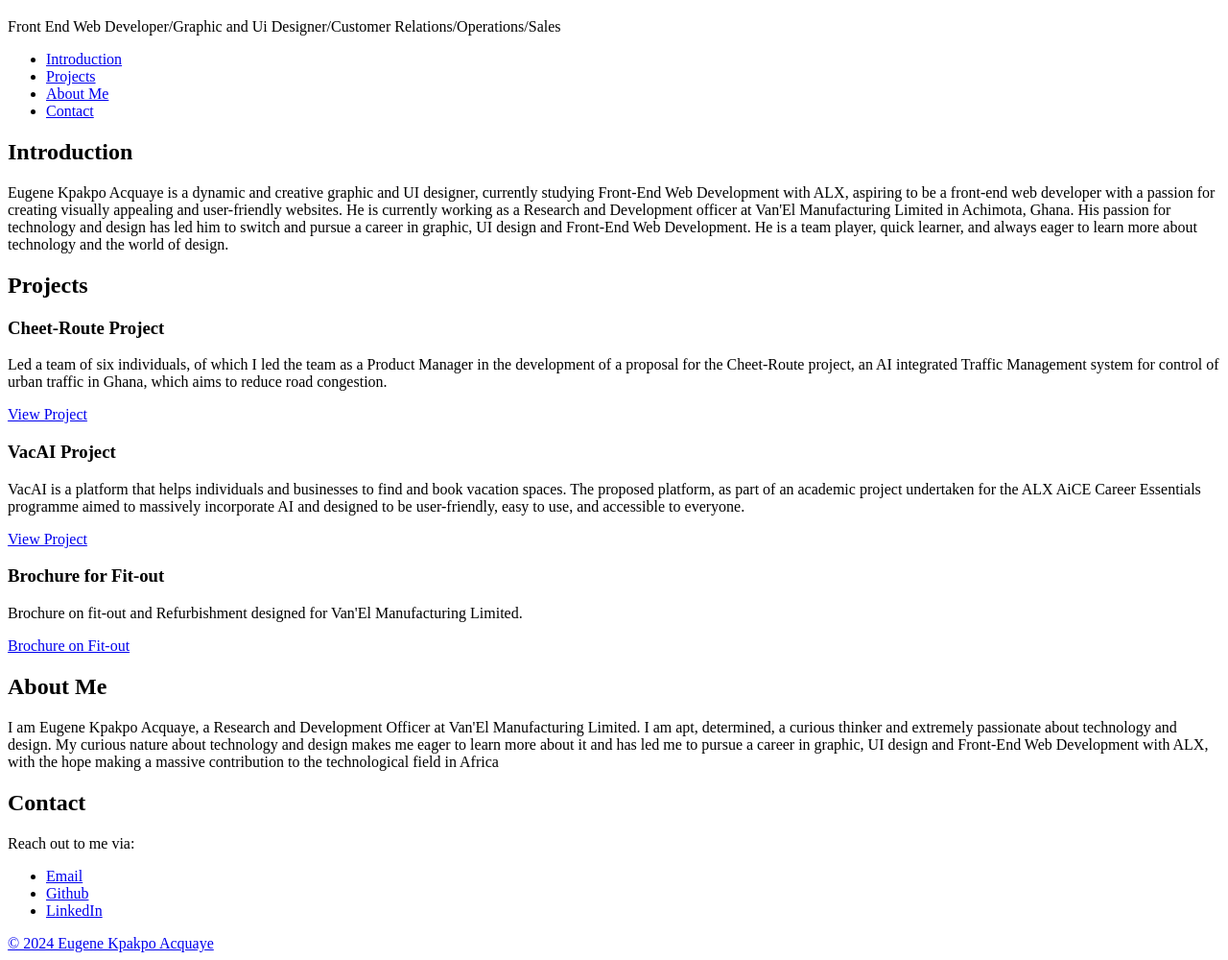
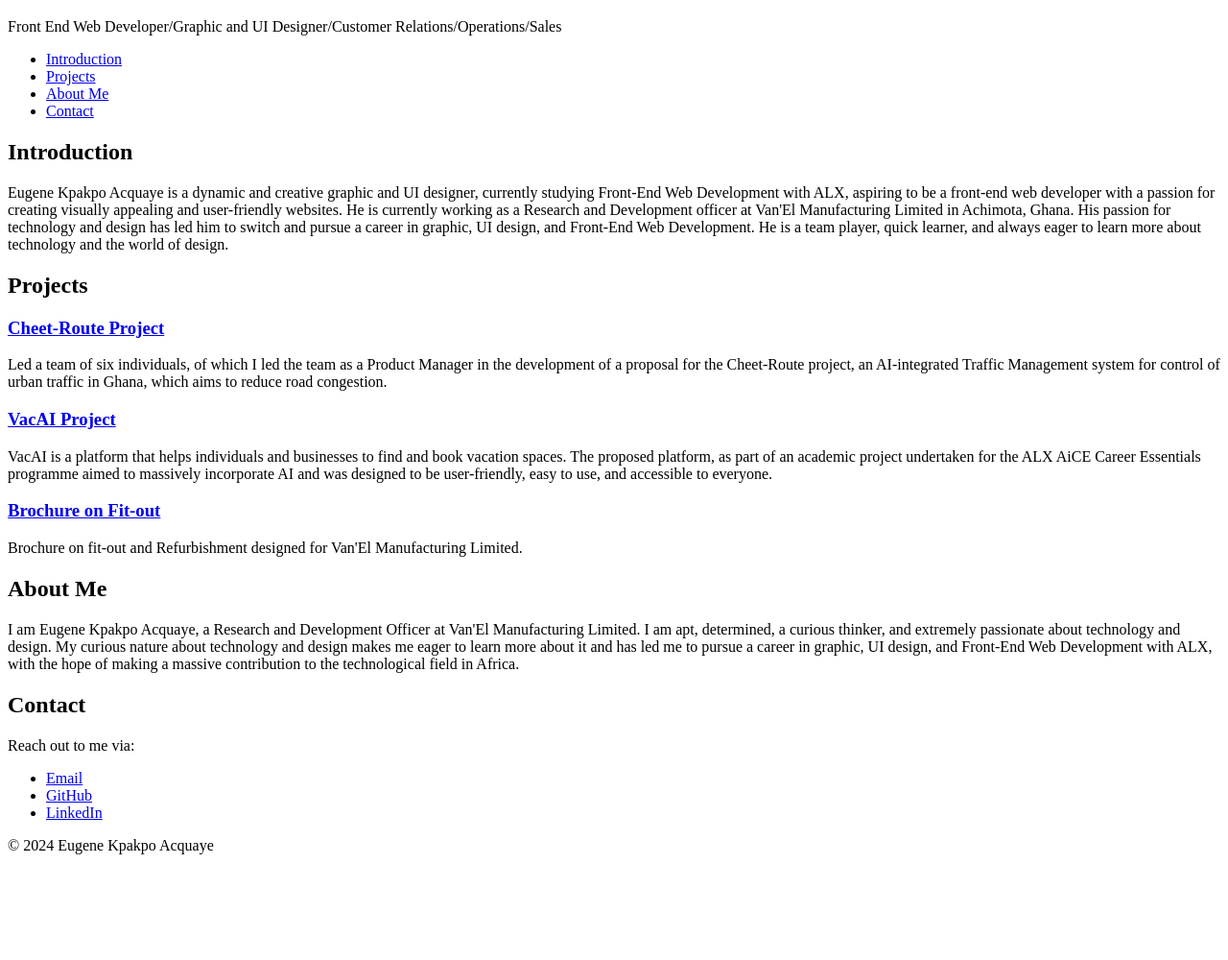
Before and after one commit to Eugeneforever/My_First_Portfolio, a plain HTML site: page portfolio/index.html in a window 1280 px wide. Shown: the part 61-1061 px from the top of the page at 96% size. After the commit the page ends 967 px from the top, so only its background shows below. Drawn offline with Linux system fonts and the light colour scheme.

Commit message:
fix more error in portfolio

```diff
--- a/portfolio/index.html
+++ b/portfolio/index.html
@@ -2,69 +2,72 @@
 <html lang="en">
 <head>
     <meta charset="UTF-8">
+    <meta name="viewport" content="width=device-width, initial-scale=1.0">
     <title>Eugene Kpakpo Acquaye - Personal Portfolio</title>
 </head>
 <body>
     <header>
         <h1>Eugene Kpakpo Acquaye</h1>
-        <p>Front End Web Developer/Graphic and Ui Designer/Customer Relations/Operations/Sales</p>
-    </header>
+        <p>Front End Web Developer/Graphic and UI Designer/Customer Relations/Operations/Sales</p>
         <nav>
             <ul>
                 <li><a href="#introduction">Introduction</a></li>
                 <li><a href="#projects">Projects</a></li>
-            <li><a href="#about">About Me</a></li>
+                <li><a href="#about">About Me</a></li> <!-- Updated ID to 'about' -->
                 <li><a href="#contact">Contact</a></li>
             </ul>
         </nav>
+    </header>
+    <main>
         <!-- Introduction section -->
-    <section id="introduction">
+        <section id="introduction"> <!-- Changed ID to 'introduction' -->
             <h2>Introduction</h2>
             <p>
-            Eugene Kpakpo Acquaye is a dynamic and creative graphic and UI designer, currently studying Front-End Web Development with ALX, aspiring to be a front-end web developer with a passion for creating visually appealing and user-friendly websites. He is currently working as a Research and Development officer at Van'El Manufacturing Limited in Achimota, Ghana. His passion for technology and design has led him to switch and pursue a career in graphic, UI design and Front-End Web Development. He is a team player, quick learner, and always eager to learn more about technology and the world of design.
+                Eugene Kpakpo Acquaye is a dynamic and creative graphic and UI designer, currently studying Front-End Web Development with ALX, aspiring to be a front-end web developer with a passion for creating visually appealing and user-friendly websites. He is currently working as a Research and Development officer at Van'El Manufacturing Limited in Achimota, Ghana. His passion for technology and design has led him to switch and pursue a career in graphic, UI design, and Front-End Web Development. He is a team player, quick learner, and always eager to learn more about technology and the world of design.
             </p>
         </section>
-    <!-- [Project Section] -->
+
+        <!-- Projects Section -->
         <section id="projects">
             <h2>Projects</h2>
-            <article class="project">
-                <h3>Cheet-Route Project</h3>
-                <p>Led a team of six individuals, of which I led the team as a Product Manager in the development of a proposal for the Cheet-Route project, an AI integrated Traffic   Management system for control of urban traffic in Ghana, which aims to reduce road congestion.</p>
-                <a href="https://docs.google.com/presentation/d/1Lz0GsaXLElF9KV0HagFXkj81uByYMdlg_t9-ahn8fBY/edit?usp=drive_link" target="_blank">View Project</a>
+            <article class="project"> <!-- Added class 'project' -->
+                <h3><a href="https://docs.google.com/presentation/d/1Lz0GsaXLElF9KV0HagFXkj81uByYMdlg_t9-ahn8fBY/edit?usp=drive_link" target="_blank">Cheet-Route Project</a></h3>
+                <p>Led a team of six individuals, of which I led the team as a Product Manager in the development of a proposal for the Cheet-Route project, an AI-integrated Traffic Management system for control of urban traffic in Ghana, which aims to reduce road congestion.</p>
             </article>
-            <article>
-                <h3>VacAI Project</h3>
+            <article class="project"> <!-- Added class 'project' -->
+                <h3><a href="https://drive.google.com/file/d/1-XTLeO-HQFKTMvOAHpxd8SptV9Ox6Ldh/view?usp=drive_link" target="_blank">VacAI Project</a></h3>
                 <p>
-                    VacAI is a platform that helps individuals and businesses to find and book vacation spaces. The proposed platform, as part of an academic project undertaken for the ALX AiCE Career Essentials programme aimed to massively incorporate AI and designed to be user-friendly, easy to use, and accessible to everyone.
+                    VacAI is a platform that helps individuals and businesses to find and book vacation spaces. The proposed platform, as part of an academic project undertaken for the ALX AiCE Career Essentials programme aimed to massively incorporate AI and was designed to be user-friendly, easy to use, and accessible to everyone.
                 </p>
-                <a href="https://drive.google.com/file/d/1-XTLeO-HQFKTMvOAHpxd8SptV9Ox6Ldh/view?usp=drive_link" target="_blank">View Project</a>
             </article>
-            <article>
-                <h3>Brochure for Fit-out</h3>
+            <article class="project"> <!-- Added class 'project' -->
+                <h3><a href="https://drive.google.com/file/d/1jO77eoGj2f2iqJMBPFmVx0M2RSdPYjI1/view?usp=drive_link" target="_blank">Brochure on Fit-out</a></h3>
                 <p>
                     Brochure on fit-out and Refurbishment designed for Van'El Manufacturing Limited.
                 </p>
-                <a href="https://drive.google.com/file/d/1jO77eoGj2f2iqJMBPFmVx0M2RSdPYjI1/view?usp=drive_link" target="_blank">Brochure on Fit-out<a></a>
             </article>
         </section>
-        <!-- About me section -->
-        <section id="about">
+
+        <!-- About Me Section -->
+        <section id="about"> <!-- Changed ID to 'about' -->
             <h2>About Me</h2>
-            <p>I am Eugene Kpakpo Acquaye, a Research and Development Officer at Van'El Manufacturing Limited. I am apt, determined, a curious thinker and extremely passionate about technology and design. My curious nature about technology and design makes me eager to learn more about it and has led me to pursue a career in graphic, UI design and Front-End Web Development with ALX, with the hope making a massive contribution to the technological field in Africa</p>
+            <p>I am Eugene Kpakpo Acquaye, a Research and Development Officer at Van'El Manufacturing Limited. I am apt, determined, a curious thinker, and extremely passionate about technology and design. My curious nature about technology and design makes me eager to learn more about it and has led me to pursue a career in graphic, UI design, and Front-End Web Development with ALX, with the hope of making a massive contribution to the technological field in Africa.</p>
         </section>
-        <!-- Contact section -->
-        <section id="contact">
+
+        <!-- Contact Section -->
+        <section id="contact"> <!-- Added missing ID -->
             <h2>Contact</h2>
-            <p>Reach out to me via:
-                <ul>
-                    <li><a href="mailto:eugeneacquaye.ea6@gmail.com" target="_blank">Email</li>
-                    <li><a href="https://github.com/Eugeneforever" target="_blank">Github</li>
-                    <li><a href="https://www.linkedin.com/in/nii-a-1a093217a/" target="_blank">LinkedIn</li>
+            <p>Reach out to me via:</p>
+            <ul> <!-- Moved <ul> outside of <p> -->
+                <li><a href="mailto:your.email@example.com" target="_blank">Email</a></li> <!-- Added missing closing tag -->
+                <li><a href="https://github.com/Eugeneforever" target="_blank">GitHub</a></li>
+                <li><a href="https://www.linkedin.com/in/nii-a-1a093217a/" target="_blank">LinkedIn</a></li>
             </ul>
-            </p>
         </section>
+    </main>
+
     <footer>
-        &copy; 2024 Eugene Kpakpo Acquaye
+        <p>&copy; 2024 Eugene Kpakpo Acquaye</p> <!-- Wrapped copyright in <p> -->
     </footer>
 
 </body>
```
Lines whose indentation alone changed are shown as unchanged.
